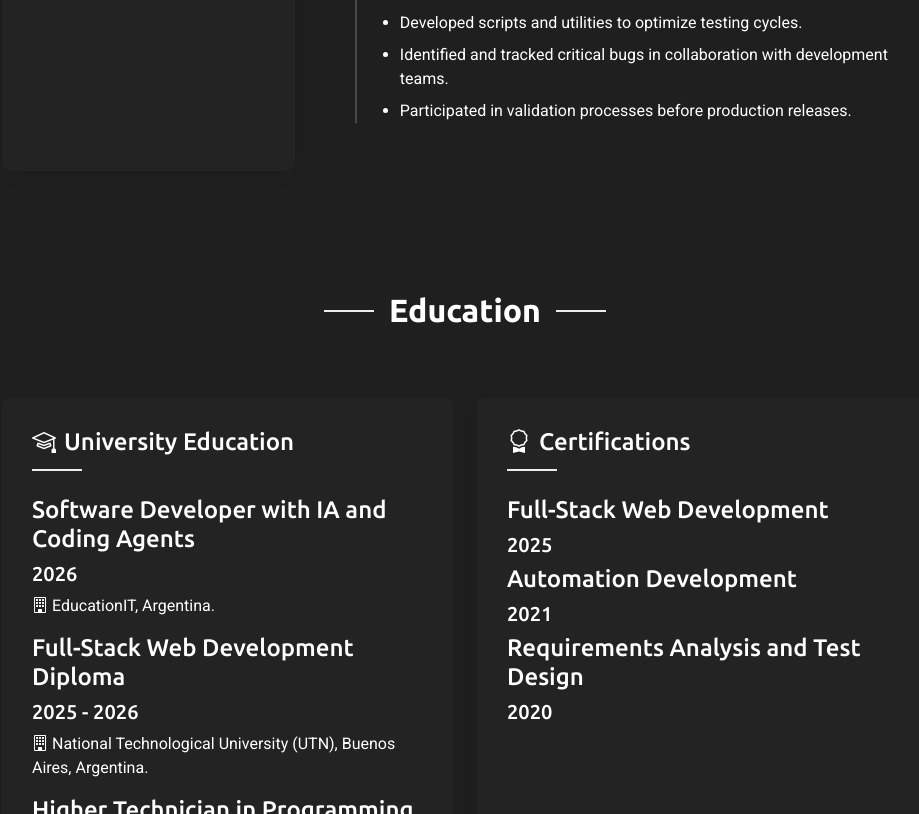
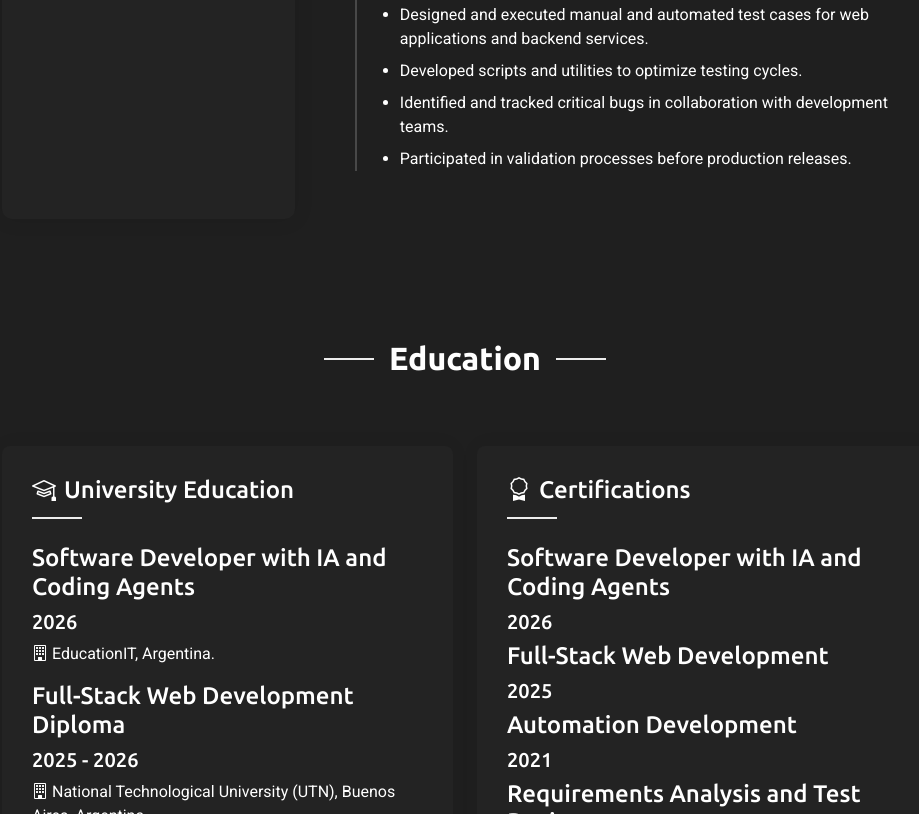
Before and after one commit to aherrera125/portfolio-AlejandroHerrera, a plain HTML site: page index.html in a window 1280 px wide. Shown: the part 3218-4032 px from the top of the page, without its empty margins (340-1259 px from the left). Drawn offline with nearby package versions, Linux system fonts and the light colour scheme.

Commit message:
Add last education to description

```diff
--- a/index.html
+++ b/index.html
@@ -214,6 +214,7 @@
                       <span class="detail-label">Education</span>
                       <span class="detail-value">Higher Technician in Programming, UTN</span>
                       <span class="detail-value">Full-Stack Web Development Diploma, UTN</span>
+                      <span class="detail-value">Software Developer with IA and Coding Agents, UTN</span>
                     </div>
                     <div class="detail-item">
                       <span class="detail-label">Languages</span>
@@ -622,6 +623,10 @@
                 <h3><i class="bi bi-award me-2"></i>Certifications</h3>
 
                 <div class="resume-item">
+                  <h4>Software Developer with IA and Coding Agents</h4>
+                  <h5>2026</h5>
+                </div>
+                <div class="resume-item">
                   <h4>Full-Stack Web Development</h4>
                   <h5>2025</h5>
                 </div>
```
